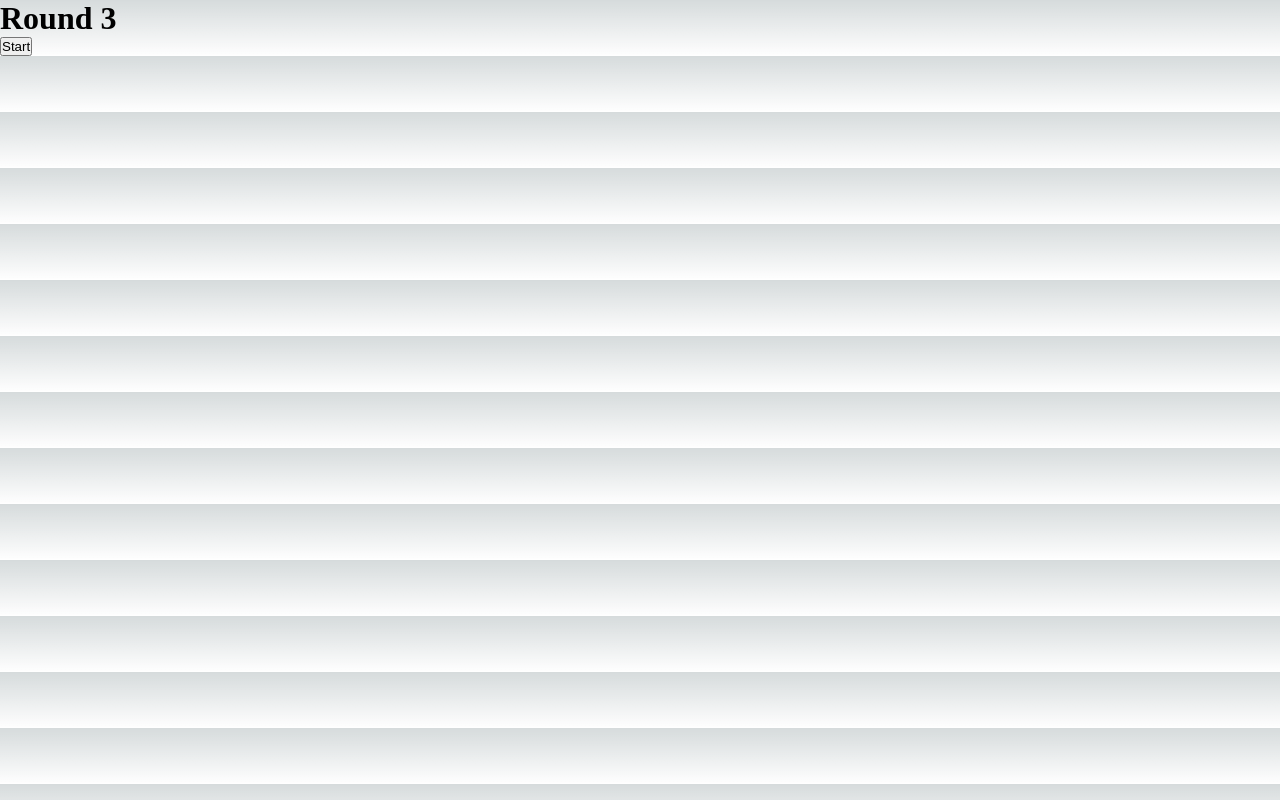
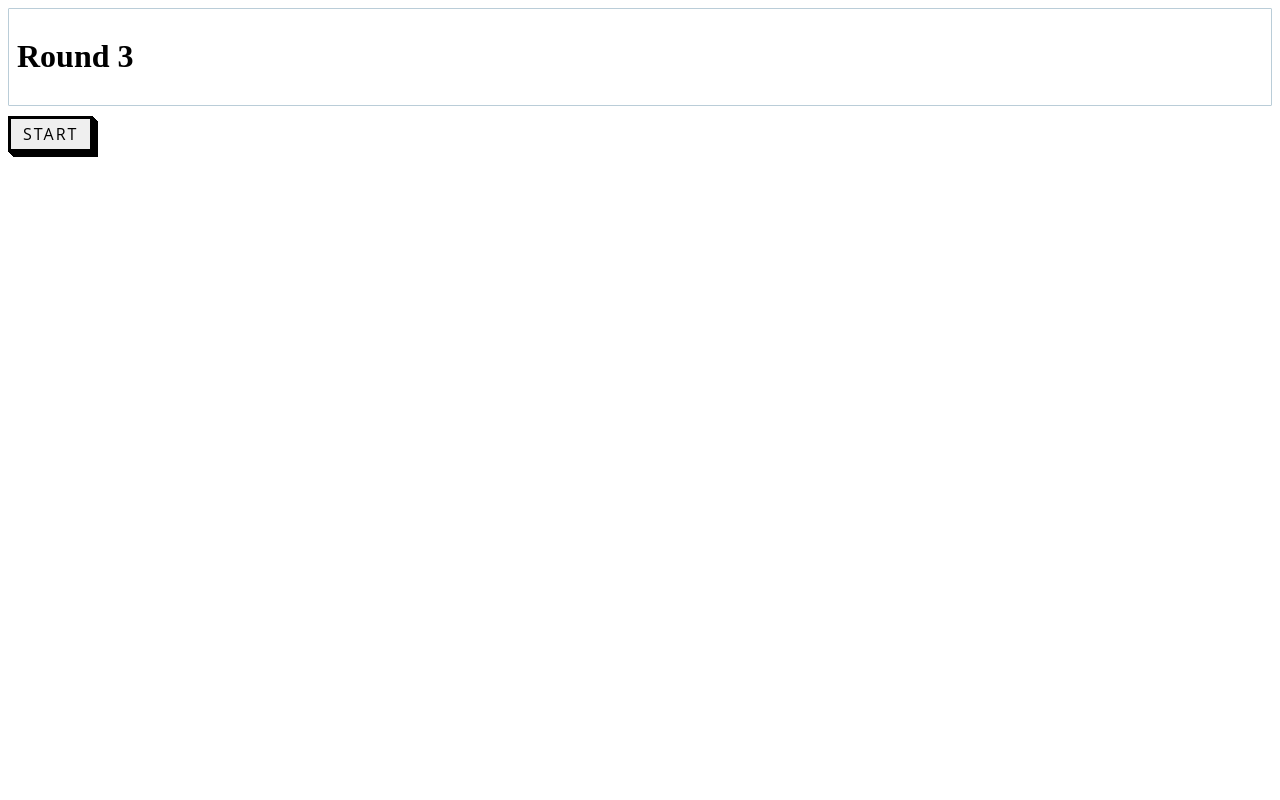
Before and after one commit to skandarajeev/deception-prodigy, a Next.js app: page /game in a window 1280 px wide. Built offline with nearby package versions, Linux system fonts and the light colour scheme.

Commit message:
Designs
Changed the design of the button and put some colours. Now the cards stack. you can see the progress that you have done.

```diff
--- a/json/tree.json
+++ b/json/tree.json
@@ -4,15 +4,15 @@
 
    "card1" : {"value": "This government is a complete and utter failure. #Resign! Losers!",
    "children": [{"title":"tweet this", "name":"set1"},
-                {"title":"not this", "name":"card2"}]},
+                {"title":"not this", "name":"card2", "stay" : "true"}]},
 
    "card2" : {"value": "The Mainstream Media is one massive conspiracy. #FakeNews",
    "children": [{"title":"tweet this", "name":"set1"},
-                {"title":"not this", "name":"card3"}]},
+                {"title":"not this", "name":"card3", "stay" : "true"}]},
 
    "card3" : {"value": "Is everybody else stupid or what? The Earth is not flat, it's a CUBE!! #Conspiracy",
    "children": [{"title":"tweet this", "name":"set1"},
-                {"title":"not this", "name":"card1"}]},
+                {"title":"not this", "name":"card1", "stay" : "true"}]},
 
                 "set1" : {"value": "To gain notoriety, we can start by borrowing someone else's credibility. What do you want to do?",
                 "children": [{"title":"Fake an official Twitter account", "name":"ot"},
@@ -20,60 +20,60 @@
 
                              "ot" : {"value": "JOE BIDEÑ: As your President, I have issued an executive order to rename Canada to North North Dakota #YouGotAnnexed",
                              "children": [{"title":"tweet this", "name":"lan"},
-                                          {"title":"not this", "name":"ot1"}]},
+                                          {"title":"not this", "name":"ot1", "stay" : "true"}]},
 
                              "ot1" : {"value": "NÄSA: Meteorite alert: large space object set to hit US West Coast. #BeSafe",
                              "children": [{"title":"tweet this", "name":"lan"},
-                                      {"title":"not this", "name":"ot2"}]},
+                                      {"title":"not this", "name":"ot2", "stay" : "true"}]},
 
                             "ot2" : {"value": "NICKELODEØN: We are announcing the immediate and permanent cancellation of SpongeBob Squarepants. #ImReady!",
                             "children": [{"title":"tweet this", "name":"lan"},
-                                         {"title":"not this", "name":"ot"}]},
+                                         {"title":"not this", "name":"ot", "stay" : "true"}]},
 
                                          "lan" : {"value": "THE LIVES OF ANTS: THE JOY OF ROUTINE",
                                          "children": [{"title":"tweet this", "name":"im"},
-                                                      {"title":"not this", "name":"lan1"}]},
+                                                      {"title":"not this", "name":"lan1", "stay" : "true"}]},
 
                                          "lan1" : {"value": "THE 25 MOST POPULAR TV SHOWS!",
                                          "children": [{"title":"tweet this", "name":"im"},
-                                                      {"title":"not this", "name":"lan2"}]},
+                                                      {"title":"not this", "name":"lan2", "stay" : "true"}]},
 
                                           "lan2" : {"value": "BREAKING: PRESIDENT TO VISIT LUXEMBOURG EARLY NEXT YEAR",
                                           "children": [{"title":"tweet this", "name":"im"},
-                                                                    {"title":"not this", "name":"lan"}]},
+                                                                    {"title":"not this", "name":"lan", "stay" : "true"}]},
 
                                                                     "im" : {"value": "SCIENTISTS: 'CLIMATE CHANGE COULD HAVE A SERIOUS NEGATIVE IMPACT ON OUR WAY OF LIFE.'",
                                                                     "children": [{"title":"tweet this", "name":"can"},
-                                                                                 {"title":"not this", "name":"im1"}]},
+                                                                                 {"title":"not this", "name":"im1", "stay" : "true"}]},
 
                                                                                  "im1" : {"value": "SCIENTISTS: 'CLIMATE CHANGE WILL DESTROY THE WORLD'",
                                                                                  "children": [{"title":"tweet this", "name":"can"},
-                                                                                              {"title":"not this", "name":"im2"}]},
+                                                                                              {"title":"not this", "name":"im2", "stay" : "true"}]},
 
                                                                                  "im2" : {"value": "SCIENTISTS USE DIFFICULT WORDS TO DESCRIBE COMPLEX ISSUES",
                                                                                  "children": [{"title":"tweet this", "name":"can"},
-                                                                                               {"title":"not this", "name":"im3"}]},
+                                                                                               {"title":"not this", "name":"im3", "stay" : "true"}]},
 
                                                                                  "im3" : {"value": "DO WE REALLY KNOW THE CLIMATE IS CHANGING?",
                                                                                  "children": [{"title":"tweet this", "name":"can"},
-                                                                                              {"title":"not this", "name":"im1"}]},
+                                                                                              {"title":"not this", "name":"im1", "stay" : "true"}]},
 
 
                                                                     "can" : {"value": "GENETICALLY MODIFIED FOODS POSE 'NO RISK' TO HUMAN HEALTH EXPERTS SAY IN NEW REPORT.",
                                                                    "children": [{"title":"tweet this", "name":"im"},
-                                                                                {"title":"not this", "name":"can1"}]},
+                                                                                {"title":"not this", "name":"can1", "stay" : "true"}]},
 
                                                                                 "can1" : {"value": "MOTHER DIES AFTER EATING GENETICALLY MODIFIED CHICKEN WINGS",
                                                                                 "children": [{"title":"tweet this", "name":"adi"},
-                                                                                             {"title":"not this", "name":"can2"}]},
+                                                                                             {"title":"not this", "name":"can2", "stay" : "true"}]},
 
                                                                                 "can2" : {"value": "MY STORY: SEVERE STOMACH PROBLEMS AFTER EATING SUPERMARKET VEGETABLES FOR YEARS",
                                                                                 "children": [{"title":"tweet this", "name":"adi"},
-                                                                                             {"title":"not this", "name":"can3"}]},
+                                                                                             {"title":"not this", "name":"can3", "stay" : "true"}]},
 
                                                                                 "can3" : {"value": "IT'S DIFFICULT TO KNOW WHAT GENES WE'RE MODIFYING",
                                                                                 "children": [{"title":"tweet this", "name":"adi"},
-                                                                                             {"title":"not this", "name":"can1"}]},
+                                                                                             {"title":"not this", "name":"can1", "stay" : "true"}]},
 
 
                                                                   "adi" : {"value": "Social media is full of potential scandals you can amplify. Let's drive left and right apart. The centre is no longer an option!",
@@ -81,7 +81,7 @@
 
                                                                                "adi1" : {"value": "That's the second accidental chemical spill in 4 months. Our town's river is turning a bit yellow... #questions",
                                                                                "children": [{"title":"tweet this", "name":"cla"},
-                                                                                            {"title":"not this", "name":"adi2"}]},
+                                                                                            {"title":"not this", "name":"adi2", "stay" : "true"}]},
 
                                                                                             "cla" : {"value": "There are two possible angles here: either corporations are to blame, or the government is. Who's your target?",
                                                                                             "children": [{"title":"the goverment", "name":"cla1"},
@@ -92,38 +92,38 @@
 
                                                                                                                       "cla1a" : {"value": "GOVERNMENT COVERING UP HUGE CHEMICAL SPILL",
                                                                                                                       "children": [{"title":"tweet this", "name":"nid"},
-                                                                                                                      {"title":"not this", "name":"cla1b"}]},
+                                                                                                                      {"title":"not this", "name":"cla1b", "stay" : "true"}]},
 
                                                                                                                       "cla1b" : {"value": "SLIGHT INCREASE IN CHEMICAL SPILLS. GOVERNMENT NOW WRITING UP REPORT",
                                                                                                                       "children": [{"title":"tweet this", "name":"nid"},
-                                                                                                                      {"title":"not this", "name":"cla1c"}]},
+                                                                                                                      {"title":"not this", "name":"cla1c", "stay" : "true"}]},
 
                                                                                                                       "cla1c" : {"value": "DEADLY CHEMICAL SPILLS ON REPEAT. GOVERNMENT KILLING CITIZENS",
                                                                                                                       "children": [{"title":"tweet this", "name":"nid"},
-                                                                                                                                   {"title":"not this", "name":"cla1a"}]},
+                                                                                                                                   {"title":"not this", "name":"cla1a", "stay" : "true"}]},
 
                                                                                                         "cla2" : {"value": "@Susan's story is an example of how some corporations lack regulation to some extent #SpillingScandal",
                                                                                                                       "children": [{"title":"tweet this", "name":"cla2a"}]},
 
                                                                                                                       "cla2a" : {"value": "CORPORATION RECKLESSLY SPILLING CHEMICALS INTO RIVER ",
                                                                                                                       "children": [{"title":"tweet this", "name":"nid"},
-                                                                                                                      {"title":"not this", "name":"cla2b"}]},
+                                                                                                                      {"title":"not this", "name":"cla2b", "stay" : "true"}]},
 
                                                                                                                       "cla2b" : {"value": "SOME DOUBTS ABOUT CORPORATION'S TESTIMONY ABOUT SPILLING SCANDAL",
                                                                                                                       "children": [{"title":"tweet this", "name":"nid"},
-                                                                                                                      {"title":"not this", "name":"cla2c"}]},
+                                                                                                                      {"title":"not this", "name":"cla2c", "stay" : "true"}]},
 
                                                                                                                       "cla2c" : {"value": "CORPORATION REFUSES TO FILL IN TOWNSFOLK ON DEADLY SPILLS",
                                                                                                                       "children": [{"title":"tweet this", "name":"nid   "},
-                                                                                                                                   {"title":"not this", "name":"cla2a"}]},
+                                                                                                                                   {"title":"not this", "name":"cla2a", "stay" : "true"}]},
 
                                                                                   "adi2" : {"value": "So they're building a new power plant in my town but no one wants it here.. #BriberyMaybe?",
                                                                                "children": [{"title":"tweet this", "name":"nid"},
-                                                                               {"title":"not this", "name":"adi3"}]},
+                                                                               {"title":"not this", "name":"adi3", "stay" : "true"}]},
 
                                                                                "adi3" : {"value": "Wow.. just saw the police arrest a guy.. scary stuff! #AreWeSafe?",
                                                                                "children": [{"title":"tweet this", "name":"nid"},
-                                                                               {"title":"not this", "name":"adi3"}]}
+                                                                               {"title":"not this", "name":"adi3", "stay" : "true"}]}
 
 
 
--- a/pages/game.js
+++ b/pages/game.js
@@ -1,21 +1,11 @@
 import useSWR from "swr";
 import { useState, useEffect } from "react";
-
-export function createCard(data, cardNumber) {
-  return (
-    //USE HOOKS TO RUN THE BUTTONS
-    <div id="divChoices" align="center">
-      <h1>{data.start.value}</h1>
-      {choices(data)}
-    </div>
-  );
-}
+import styles from "@/styles/game.module.css";
 
 export default function page() {
   const [card, newChoice] = useState("start");
-  function createCard(value) {
-    return <h1>{value}</h1>;
-  }
+  const [progress, updateProgress] = useState([]);
+  const [parentButton, changeParent] = useState({});
 
   const fetcher = (data) =>
     fetch(data, {
@@ -24,7 +14,20 @@ export default function page() {
         "Content-Type": "application/json",
       },
       body: JSON.stringify({ chosen: card }),
-    }).then((data) => data.json());
+    })
+      .then((data) => data.json())
+      .then((data) => {
+        if (parentButton.stay) {
+          let list = progress;
+          list[list.length - 1] = data;
+          updateProgress(list);
+        } else {
+          let list = progress.concat(data);
+
+          updateProgress(list);
+        }
+        return data;
+      });
 
   const { data, error, isLoading, mutate } = useSWR("/api/hello", fetcher, {
     revalidateIfStale: false,
@@ -36,14 +39,20 @@ export default function page() {
   if (data) {
     return (
       <div>
-        {createCard(data.value)}
+        {progress.map((card) => (
+          <div className={styles.card}>
+            <h1>{card.value}</h1>
+          </div>
+        ))}
         {data.children.map((choice) => (
           <button
-            name="choice"
+            className={styles.button54}
             align="center"
             key={choice.id}
             onClick={async () => {
+              await changeParent(choice);
               await newChoice(choice.name);
+
               mutate();
             }}
           >
--- /dev/null
+++ b/styles/game.module.css
@@ -0,0 +1,45 @@
+.card{
+
+    background-color: rgba(0, 0, 0, 0);
+
+    /* Add border */
+    border: 1px solid #bacdd8;
+
+    /* Add space between the border and the content */
+    padding: 8px;
+    align-items: center;
+    border-radius: 1px;
+    margin-bottom: 10px;
+
+}
+
+
+
+.button54 {
+  font-family: "Open Sans", sans-serif;
+  font-size: 16px;
+  letter-spacing: 2px;
+  text-decoration: none;
+  text-transform: uppercase;
+  color: #000;
+  cursor: pointer;
+  border: 3px solid;
+  padding: 0.25em 0.5em;
+  box-shadow: 1px 1px 0px 0px, 2px 2px 0px 0px, 3px 3px 0px 0px, 4px 4px 0px 0px, 5px 5px 0px 0px;
+  position: relative;
+  user-select: none;
+  -webkit-user-select: none;
+  touch-action: manipulation;
+}
+
+.button54:active {
+  box-shadow: 0px 0px 0px 0px;
+  top: 5px;
+  left: 5px;
+}
+
+@media (min-width: 768px) {
+  .button54 {
+    padding: 0.25em 0.75em;
+  }
+}
--- a/styles/globals.css
+++ b/styles/globals.css
@@ -1,4 +1,4 @@
-:root {
+/* :root {
   --max-width: 1100px;
   --border-radius: 12px;
   --font-mono: ui-monospace, Menlo, Monaco, 'Cascadia Mono', 'Segoe UI Mono',
@@ -104,4 +104,4 @@ a {
   html {
     color-scheme: dark;
   }
-}
+} */
```
